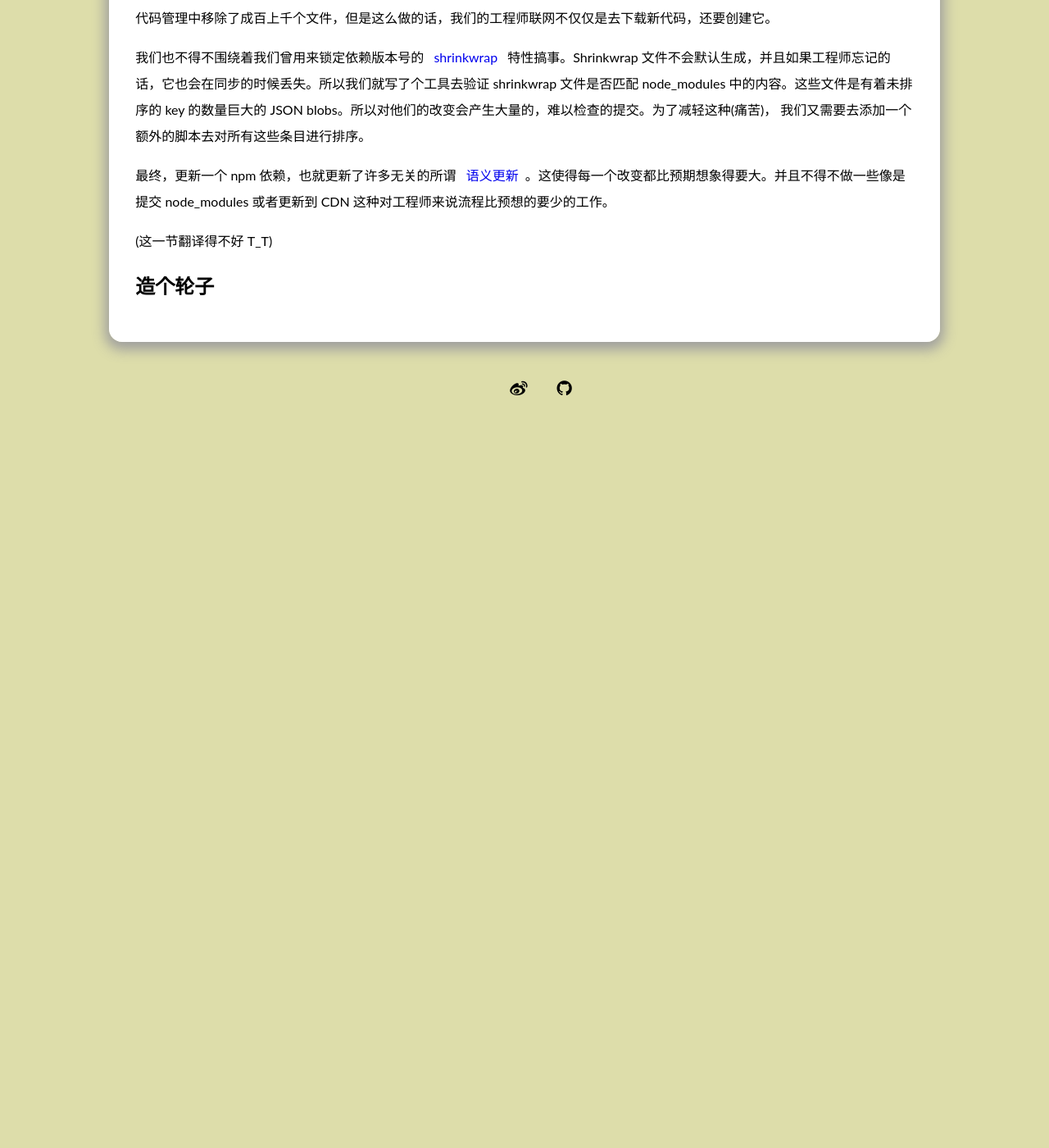
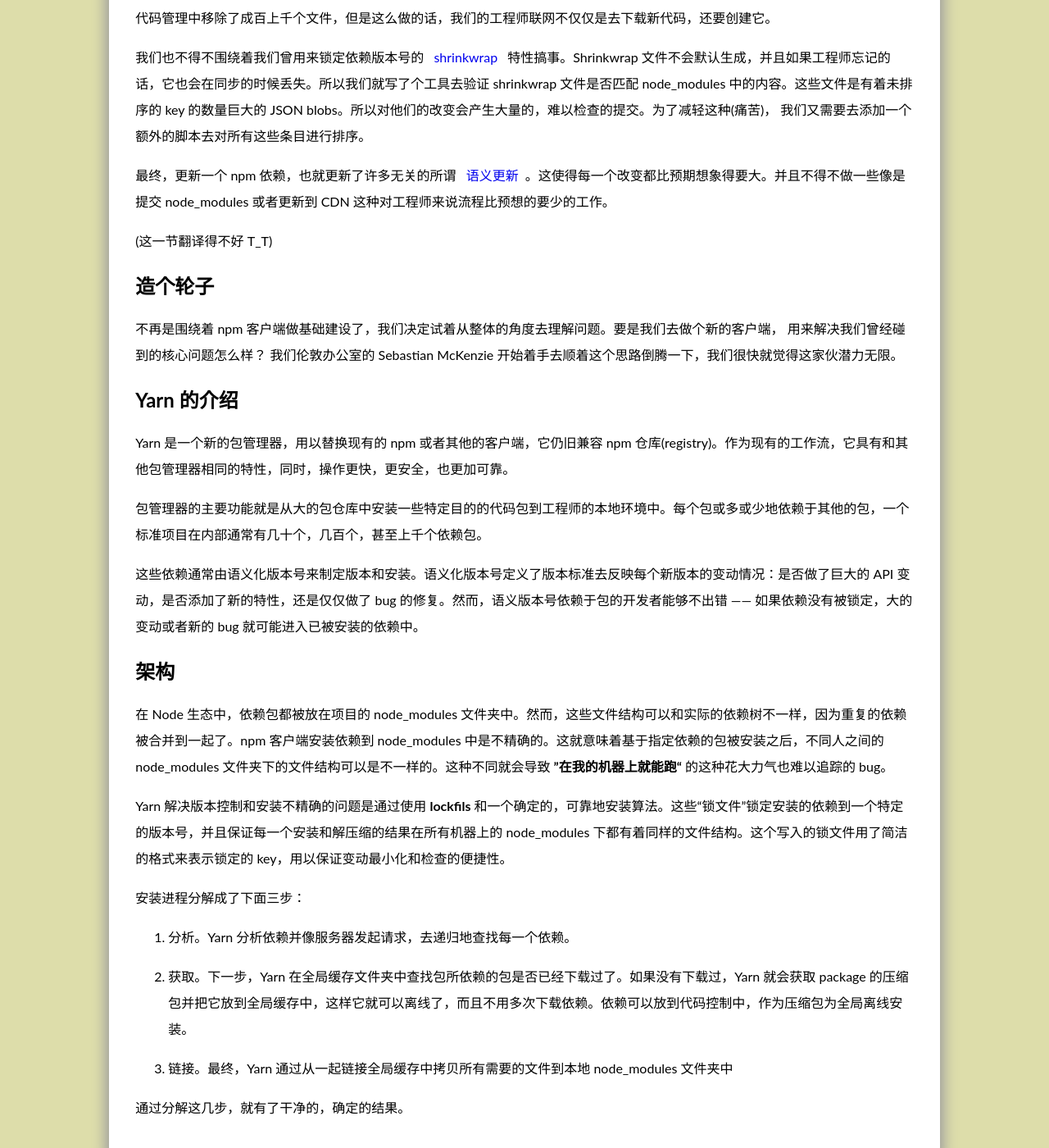
Before and after one commit to AnnatarHe/AnnatarHe.github.io, a Jekyll site: the page built from _posts/2016-10-12-translate-chinese-yarn-a-new-package-manager-for-javascript.md, in a window 1280 px wide and 1400 px high, scrolled down 1278 px. Shown: the whole window at 82% size. Built offline with Jekyll 4.4.1, drawn with Linux system fonts in a browser that asks for light colours; nearby versions of some CDN libraries; some web fonts are replaced; comment, search, counter and statistics services are not loaded; before the commit the page ends 1776 px from its top, so only the background shows below that.

Commit message:
commit last day translate result

```diff
--- a/_posts/2016-10-12-translate-chinese-yarn-a-new-package-manager-for-javascript.md
+++ b/_posts/2016-10-12-translate-chinese-yarn-a-new-package-manager-for-javascript.md
@@ -31,3 +31,29 @@ Facebook 曾很开心地用着 npm client 很多年，但是随着我们基础
 (这一节翻译得不好 T_T)
 
 ## 造个轮子
+
+不再是围绕着 npm 客户端做基础建设了，我们决定试着从整体的角度去理解问题。要是我们去做个新的客户端， 用来解决我们曾经碰到的核心问题怎么样？ 我们伦敦办公室的 Sebastian McKenzie 开始着手去顺着这个思路倒腾一下，我们很快就觉得这家伙潜力无限。
+
+## Yarn 的介绍
+
+Yarn 是一个新的包管理器，用以替换现有的 npm 或者其他的客户端，它仍旧兼容 npm 仓库(registry)。作为现有的工作流，它具有和其他包管理器相同的特性，同时，操作更快，更安全，也更加可靠。
+
+包管理器的主要功能就是从大的包仓库中安装一些特定目的的代码包到工程师的本地环境中。每个包或多或少地依赖于其他的包，一个标准项目在内部通常有几十个，几百个，甚至上千个依赖包。
+
+这些依赖通常由语义化版本号来制定版本和安装。语义化版本号定义了版本标准去反映每个新版本的变动情况：是否做了巨大的 API 变动，是否添加了新的特性，还是仅仅做了 bug 的修复。然而，语义版本号依赖于包的开发者能够不出错 —— 如果依赖没有被锁定，大的变动或者新的 bug 就可能进入已被安装的依赖中。
+
+## 架构
+
+在 Node 生态中，依赖包都被放在项目的 node_modules 文件夹中。然而，这些文件结构可以和实际的依赖树不一样，因为重复的依赖被合并到一起了。npm 客户端安装依赖到 node_modules 中是不精确的。这就意味着基于指定依赖的包被安装之后，不同人之间的 node_modules 文件夹下的文件结构可以是不一样的。这种不同就会导致 **”在我的机器上就能跑“** 的这种花大力气也难以追踪的 bug。
+
+Yarn 解决版本控制和安装不精确的问题是通过使用 **lockfils** 和一个确定的，可靠地安装算法。这些“锁文件”锁定安装的依赖到一个特定的版本号，并且保证每一个安装和解压缩的结果在所有机器上的 node_modules 下都有着同样的文件结构。这个写入的锁文件用了简洁的格式来表示锁定的 key，用以保证变动最小化和检查的便捷性。
+
+安装进程分解成了下面三步：
+
+1. 分析。Yarn 分析依赖并像服务器发起请求，去递归地查找每一个依赖。
+
+2. 获取。下一步，Yarn 在全局缓存文件夹中查找包所依赖的包是否已经下载过了。如果没有下载过，Yarn 就会获取 package 的压缩包并把它放到全局缓存中，这样它就可以离线了，而且不用多次下载依赖。依赖可以放到代码控制中，作为压缩包为全局离线安装。
+
+3. 链接。最终，Yarn 通过从一起链接全局缓存中拷贝所有需要的文件到本地 node_modules 文件夹中
+
+通过分解这几步，就有了干净的，确定的结果。
```
